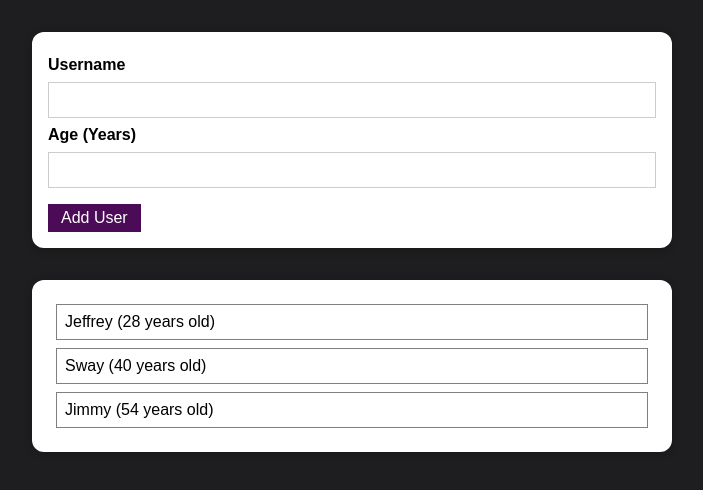
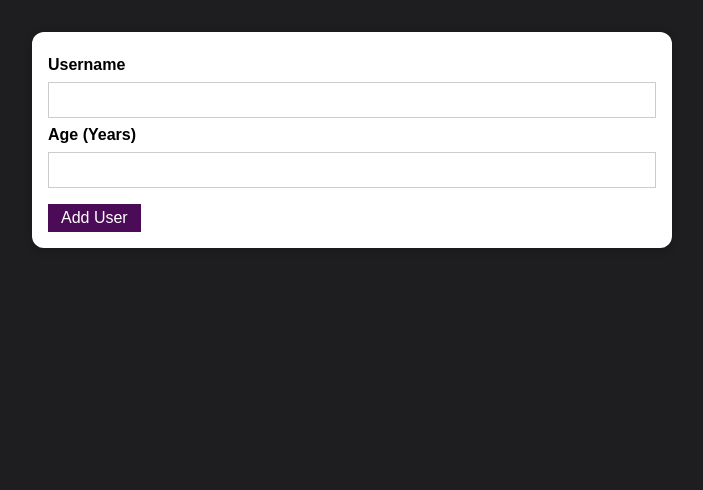
Before and after one commit to jeff-cruz/react-useState-practice, a React (Create React App) app: page / in a window 1280 px wide. Shown: the top 490 px of the page, without its empty margins (288-991 px from the left). Built offline with nearby package versions, Linux system fonts and the light colour scheme.

Commit message:
Added conditional rendering in App to hide/show UserList

```diff
--- a/src/App.js
+++ b/src/App.js
@@ -3,25 +3,29 @@ import NewUserData from "./Components/NewUser/NewUserData";
 import UserList from "./Components/Users/UserList";
 
 const DUMMY_DATA = [
-  {
-    username: "Jeffrey",
-    age: 28,
-    id: 1,
-  },
-  {
-    username: "Sway",
-    age: 40,
-    id: 2,
-  },
-  {
-    username: "Jimmy",
-    age: 54,
-    id: 3,
-  },
+  // {
+  //   username: "Jeffrey",
+  //   age: 28,
+  //   id: 1,
+  // },
+  // {
+  //   username: "Sway",
+  //   age: 40,
+  //   id: 2,
+  // },
+  // {
+  //   username: "Jimmy",
+  //   age: 54,
+  //   id: 3,
+  // },
 ];
 
 const App = () => {
   const [users, setUsers] = useState(DUMMY_DATA);
+
+  if(DUMMY_DATA.length === 0) {
+    return <NewUserData />
+  }
 
   return (
     <div>
--- a/src/Components/Users/UserList.js
+++ b/src/Components/Users/UserList.js
@@ -5,7 +5,6 @@ import SingleUserData from './singleUserData';
 
 const UserList = (props) => {
 
-  console.log('UserList props:', props.userData);
   return (
     <div>
       <Card>
```
